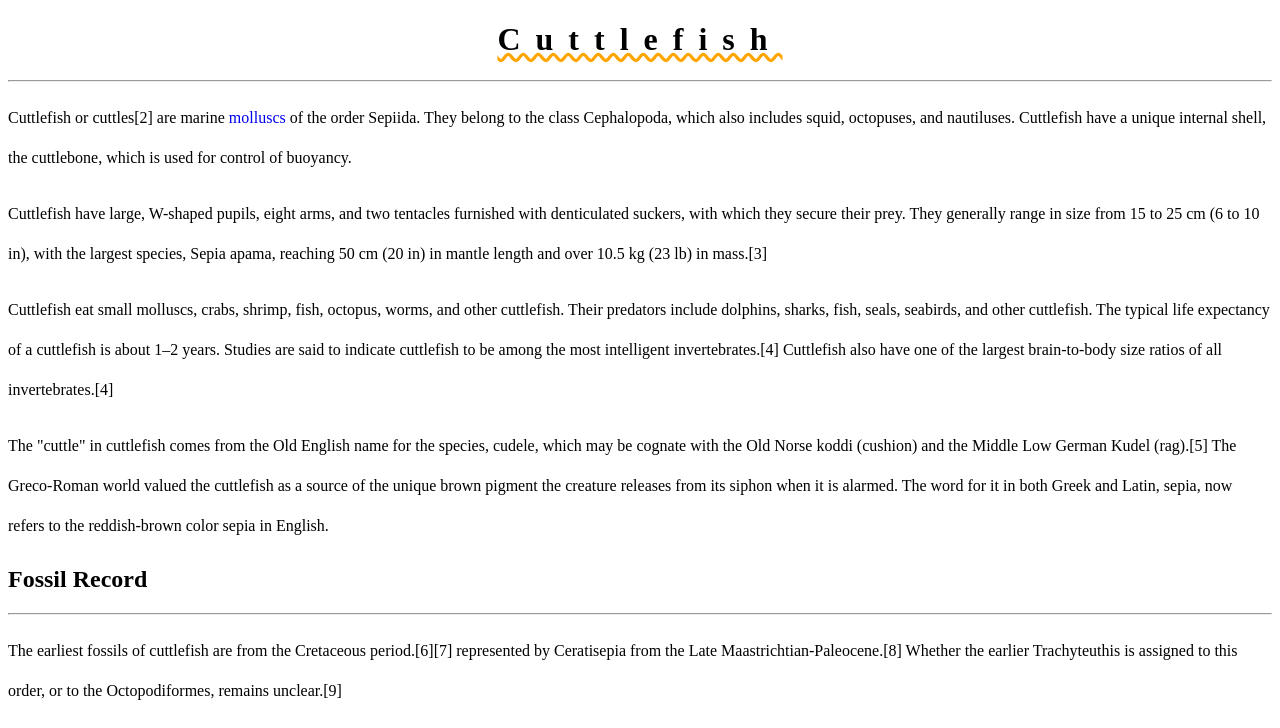
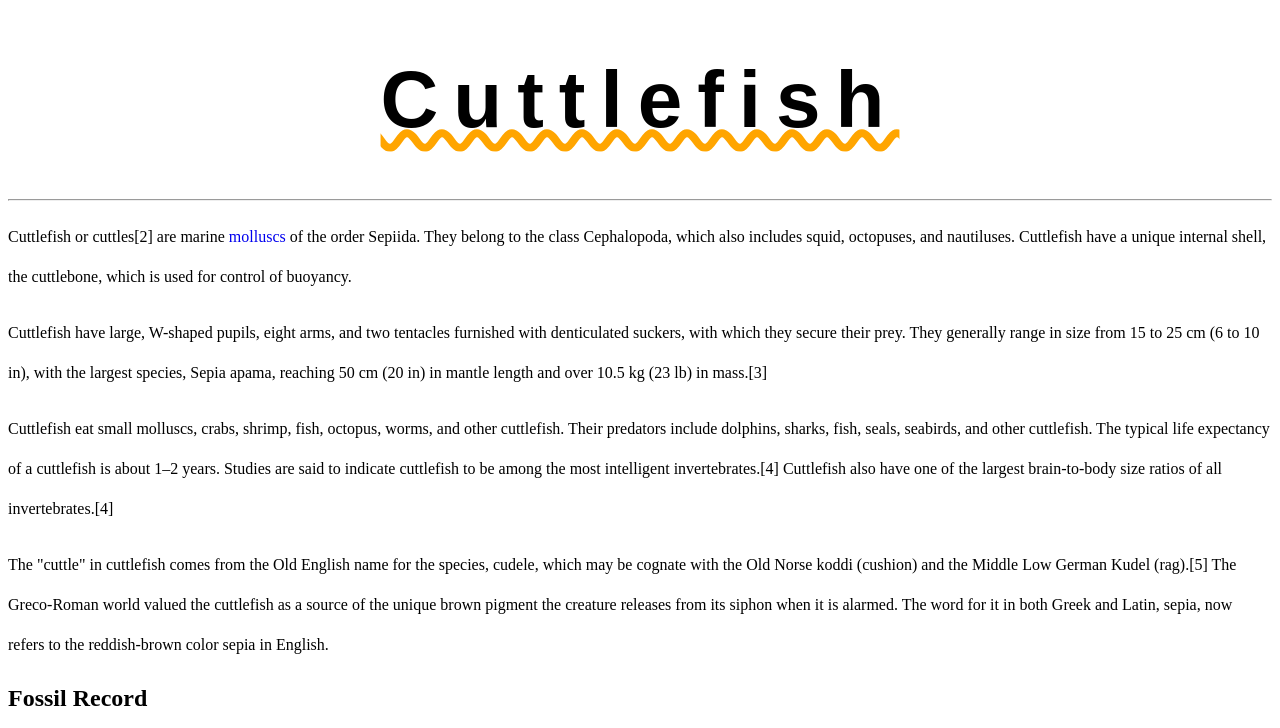
Before and after one commit to SoBrodacious/WebDev-Bootcamp-2021, a plain HTML site: page cssintro/cuttlefish.html in a window 1280 px wide. Shown: the top 728 px of the page. Drawn offline with Linux system fonts and the light colour scheme.

Commit message:
Finished intro to css

```diff
--- a/cssintro/cuttlefish.css
+++ b/cssintro/cuttlefish.css
@@ -2,6 +2,9 @@ h1 {
     text-align: center;
     text-decoration: orange underline wavy;
     letter-spacing: 15px;
+    font-size: 80px;
+
+    font-family: fantasy, Segoe UI, Futura, Arial;
 }
 
 h2 {
```
